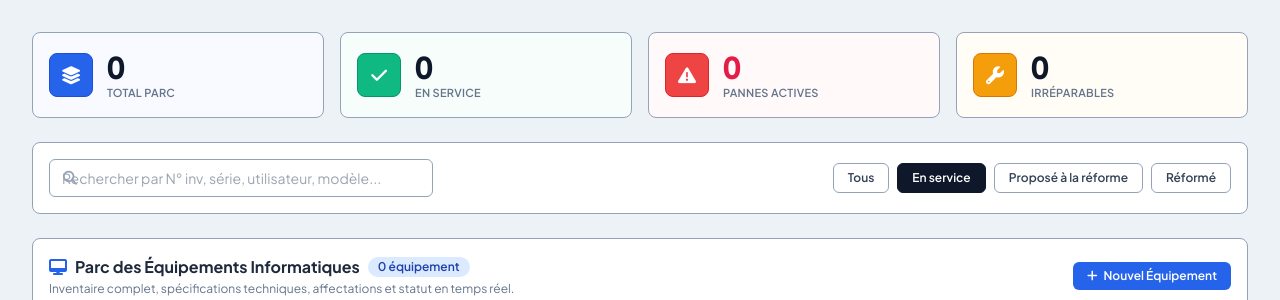
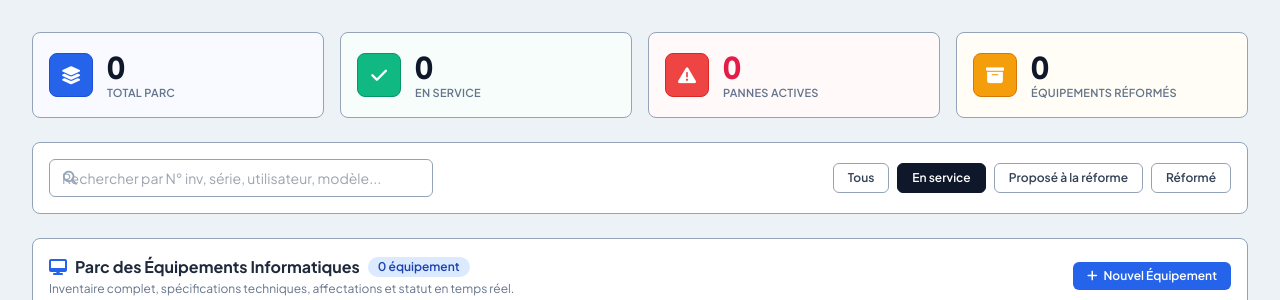
Before and after one commit to redatest/Gparc, a Flask app: page / in a window 1280 px wide. Shown: the part 120-420 px from the top of the page. Run offline with Flask 3, Linux system fonts and the light colour scheme; data that the repository does not hold is empty; parts of the project's set-up code (start-up, migrations or seed data) failed here and were passed over; some libraries are stand-ins or nearby versions.

Commit message:
Rename last KPI to reformed equipment

```diff
--- a/flask_app/templates/partials/kpi_cards.html
+++ b/flask_app/templates/partials/kpi_cards.html
@@ -33,14 +33,14 @@
         </div>
       </div>
 
-      <!-- KPI Irréparable (Flat Ardoise / Réforme) -->
+      <!-- KPI Équipements réformés -->
       <div class="flat-kpi-card flat-kpi-card-slate bg-white rounded-lg p-4 flex items-center gap-3.5">
         <div class="w-11 h-11 bg-slate-100 text-slate-600 rounded-lg flex items-center justify-center text-lg flex-shrink-0 border border-slate-200">
-          <i class="fa-solid fa-wrench"></i>
+          <i class="fa-solid fa-box-archive"></i>
         </div>
         <div>
           <div class="text-2xl sm:text-3xl font-extrabold text-slate-900 tracking-tight tabular-nums" id="kpi-re">0</div>
-          <div class="text-[11px] font-semibold text-slate-500 uppercase tracking-wide">Irréparables</div>
+          <div class="text-[11px] font-semibold text-slate-500 uppercase tracking-wide">Équipements réformés</div>
         </div>
       </div>
     </div>
```
